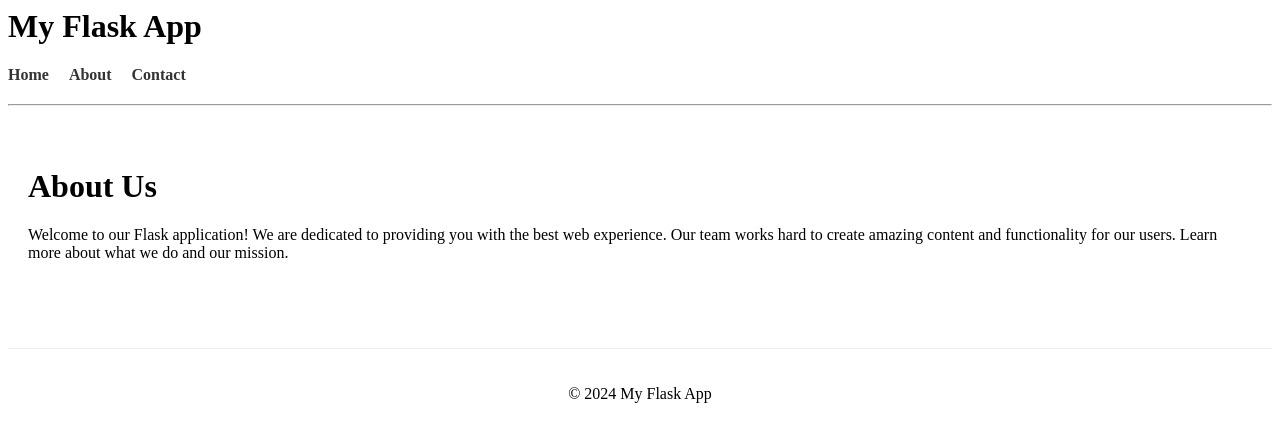
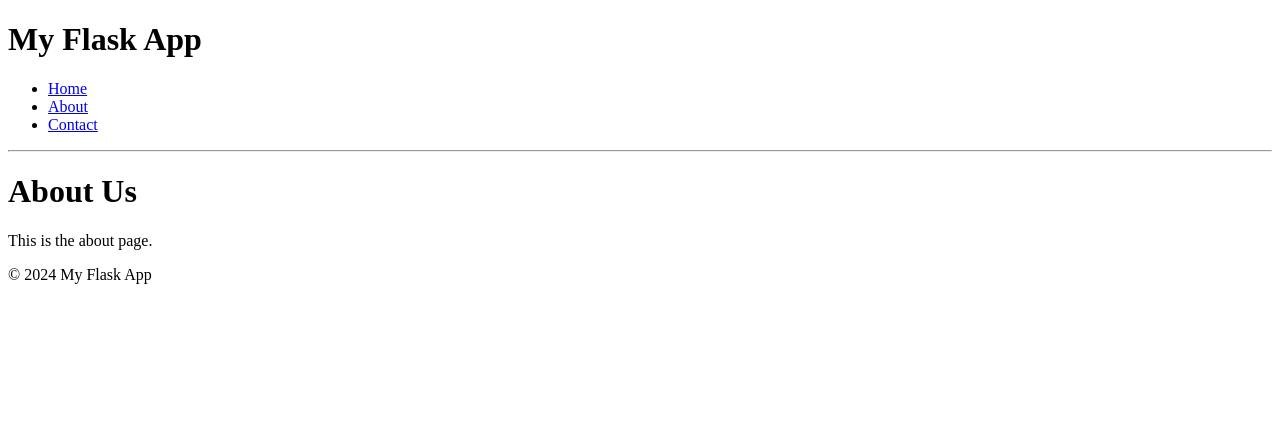
Before and after one commit to clementgibot25/holbertonschool-higher_level_programming, a Flask app: page /about in a window 1280 px wide. Shown: the top 442 px of the page. Run offline with Flask 3, Linux system fonts and the light colour scheme.

Commit message:
modified html to see if it blocked checkers

```diff
--- a/python-server_side_rendering/templates/about.html
+++ b/python-server_side_rendering/templates/about.html
@@ -1,9 +1,14 @@
-{% include 'header.html' %}
-
-<main style="padding: 20px;">
+<!doctype html>
+<html lang="en">
+<head>
+    <meta charset="UTF-8">
+    <meta name="viewport" content="width=device-width, initial-scale=1.0">
+    <title>About Us</title>
+</head>
+<body>
+    {% include 'header.html' %}
     <h1>About Us</h1>
-    <p>Welcome to our Flask application! We are dedicated to providing you with the best web experience.
-    Our team works hard to create amazing content and functionality for our users. Learn more about what we do and our mission.</p>
-</main>
-
-{% include 'footer.html' %}
+    <p>This is the about page.</p>
+    {% include 'footer.html' %}
+</body>
+</html>
--- a/python-server_side_rendering/templates/footer.html
+++ b/python-server_side_rendering/templates/footer.html
@@ -1,3 +1,3 @@
-<footer style="margin-top: 50px; padding: 20px 0; text-align: center; border-top: 1px solid #eee;">
+<footer>
     <p>&copy; 2024 My Flask App</p>
 </footer>
--- a/python-server_side_rendering/templates/header.html
+++ b/python-server_side_rendering/templates/header.html
@@ -1,11 +1,11 @@
 <header>
     <h1>My Flask App</h1>
     <nav>
-        <ul style="list-style: none; padding: 0; display: flex; gap: 20px;">
-            <li><a href="/" style="text-decoration: none; color: #333; font-weight: bold;">Home</a></li>
-            <li><a href="/about" style="text-decoration: none; color: #333; font-weight: bold;">About</a></li>
-            <li><a href="/contact" style="text-decoration: none; color: #333; font-weight: bold;">Contact</a></li>
+        <ul>
+            <li><a href="/">Home</a></li>
+            <li><a href="/about">About</a></li>
+            <li><a href="/contact">Contact</a></li>
         </ul>
     </nav>
-    <hr style="margin: 20px 0;">
+    <hr>
 </header>
```
Also changed, not shown: python-server_side_rendering/templates/contact.html (+13 -8 lines), python-server_side_rendering/templates/index.html (+4 -8 lines).
